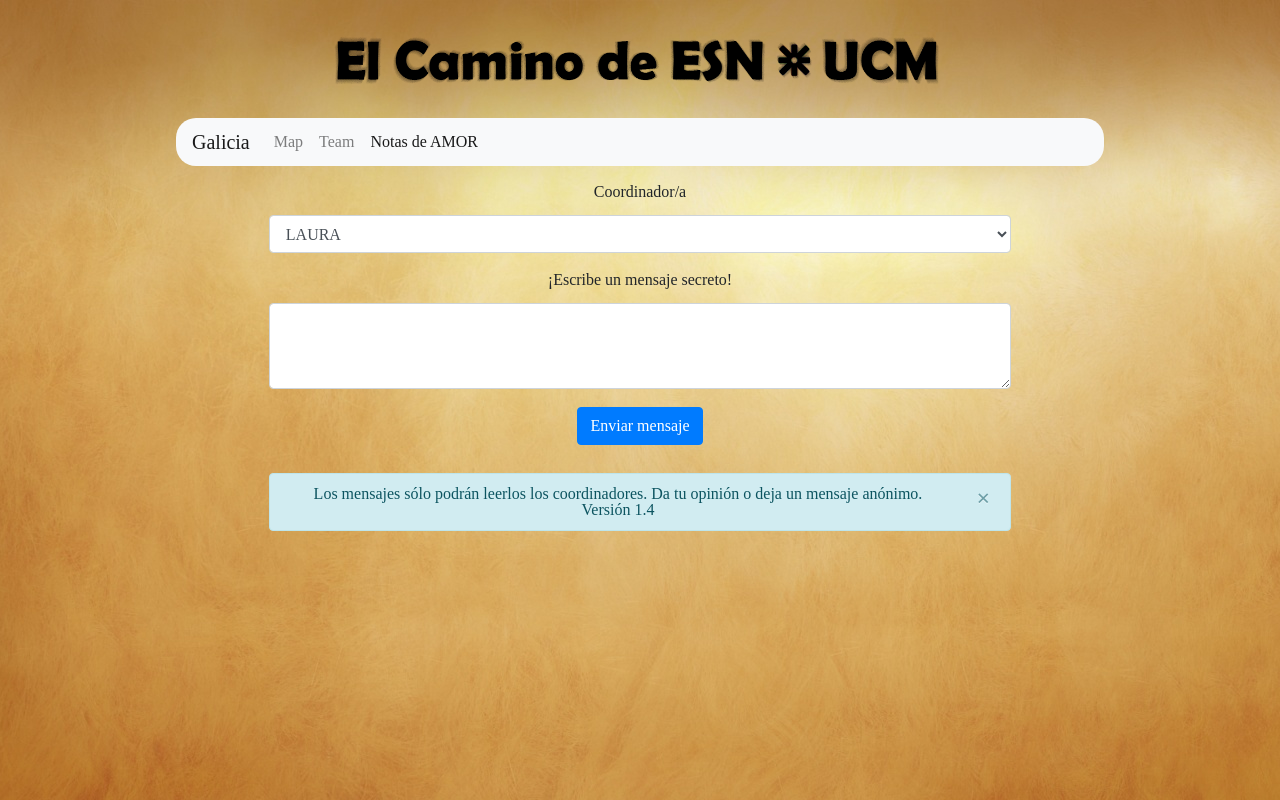
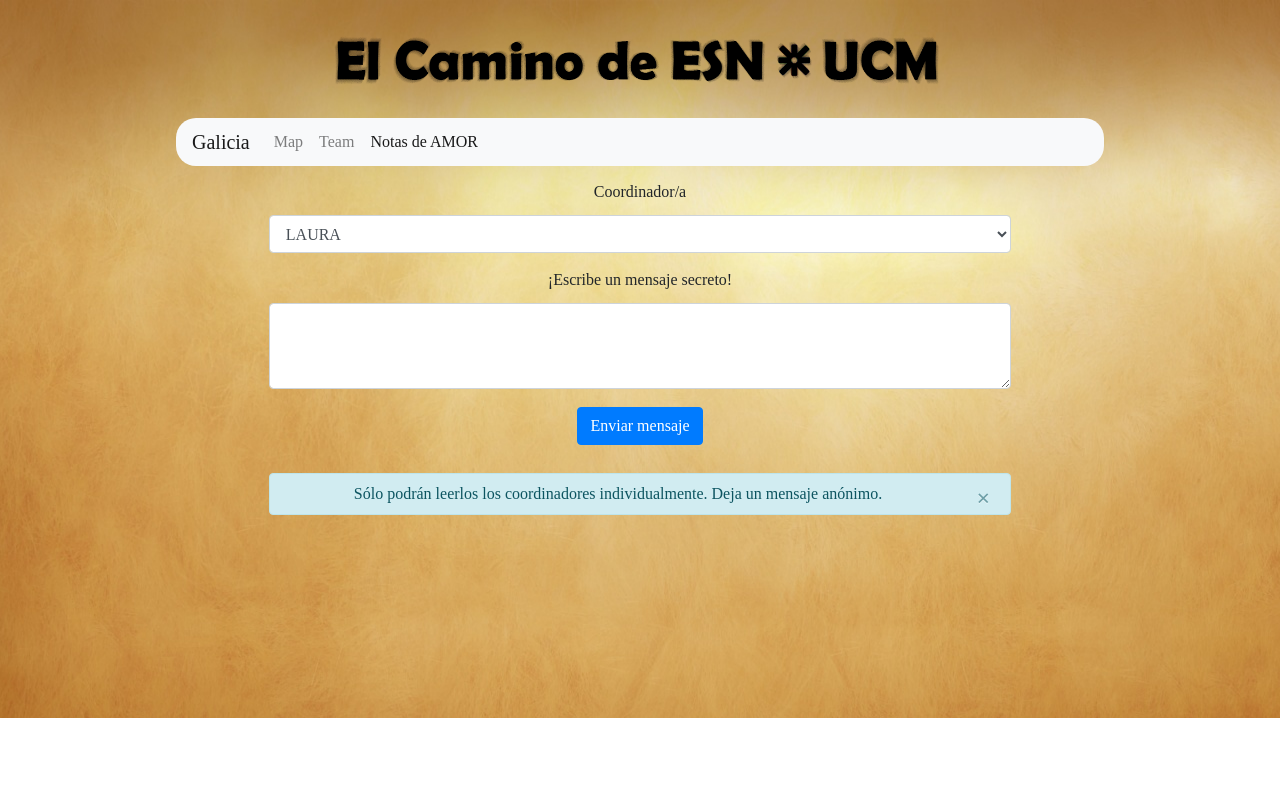
Before and after one commit to daviro05/ESN_Proyects, a PHP site: page /paginas/notes.php in a window 1280 px wide. Run offline with PHP 8.4, Linux system fonts and the light colour scheme; some libraries are stand-ins or nearby versions.

Commit message:
Cambios en estilo y funcionalidad

```diff
--- a/GaliciaProyect/app/app.js
+++ b/GaliciaProyect/app/app.js
@@ -56,7 +56,7 @@
     let codigo = document.querySelector('#codigo_coordi').value;
     codigo = codigo.toLowerCase();
 
-    if(codigo != "laura" && codigo != "ernesto" && codigo != "jaime" && codigo != "david" && codigo != "bea" && codigo != "fernando")
+    if(codigo != "laura926" && codigo != "ernesto387" && codigo != "jaime820" && codigo != "david909" && codigo != "bea431" && codigo != "fernando742")
     {
         alert("Error de código")
     }
--- a/GaliciaProyect/css/style.css
+++ b/GaliciaProyect/css/style.css
@@ -50,7 +50,6 @@
     background-repeat: no-repeat;
     min-height: 100%;
     min-width: 100%;
-    position: fixed;
     z-index: -9999;
 }
 
--- /dev/null
+++ b/GaliciaProyect/mensajes/laura.txt
@@ -0,0 +1 @@
+<li class='list-group-item'>Hola
--- a/GaliciaProyect/paginas/notes.php
+++ b/GaliciaProyect/paginas/notes.php
@@ -57,10 +57,6 @@
                     echo "<br><ul id='mensajes_$coordi' class='list-group'>"
             ?>
                 </ul>
-                <div class="alert alert-info alert-dismissible">
-                    <button type="button" class="close" data-dismiss="alert">&times;</button>
-                    ¡En pruebas! Versión 1.4
-                </div>
             <?php
             }
             else{
@@ -88,11 +84,6 @@
                         <button type="submit" class="btn btn-primary">Enviar mensaje</button>
                     </div>
                 </form>
-                <div class="alert alert-info alert-dismissible">
-                    <button type="button" class="close" data-dismiss="alert">&times;</button>
-                    Los mensajes sólo podrán leerlos los coordinadores. Da tu opinión o deja un mensaje anónimo. Versión 1.4
-                </div>
-            </div>
 
                 <?php
                 }
@@ -105,6 +96,11 @@
                 <?php
                     }
                 ?>
+                <div class="alert alert-info alert-dismissible">
+                    <button type="button" class="close" data-dismiss="alert">&times;</button>
+                    Sólo podrán leerlos los coordinadores individualmente. Deja un mensaje anónimo.
+                </div>
+            </div>
 
         </div>
     </div>
```
Also changed, not shown: GaliciaProyect/paginas/ver.php (+6 -6 lines). Lines whose indentation alone changed are shown as unchanged.
